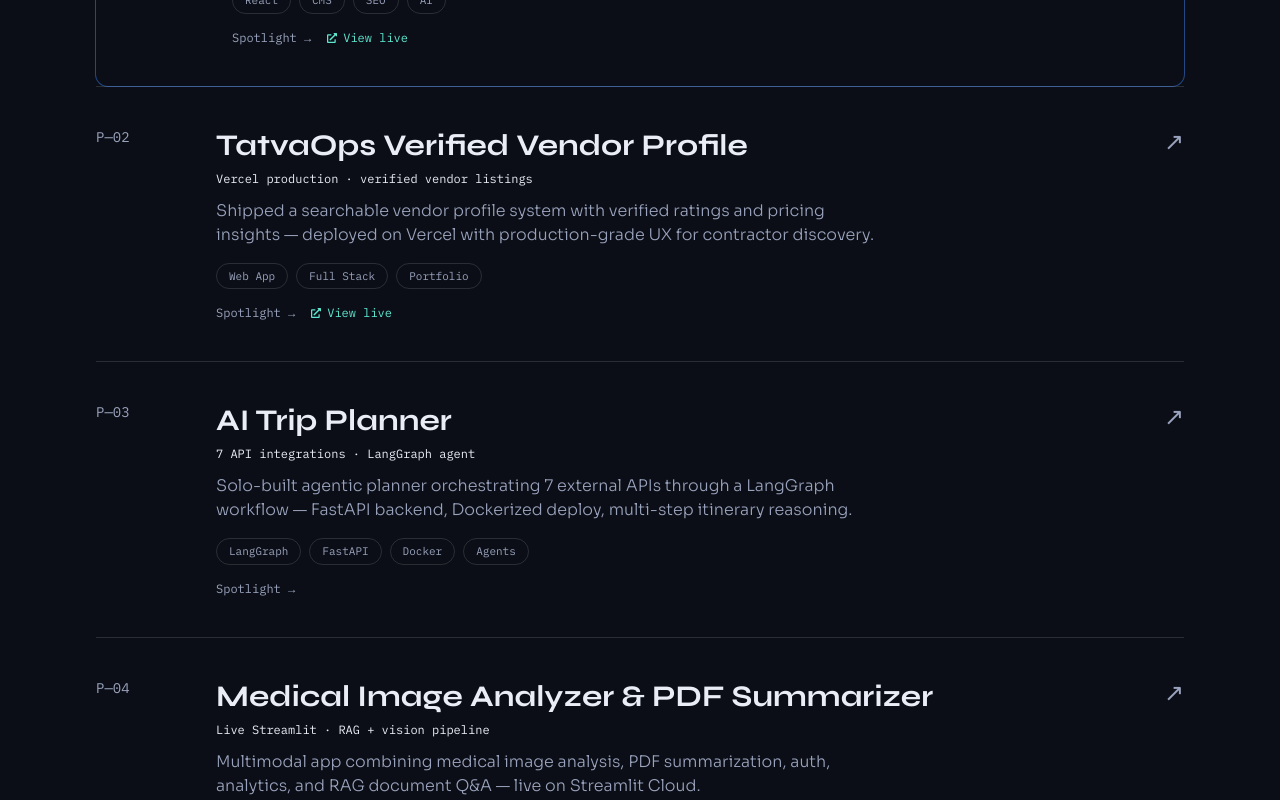
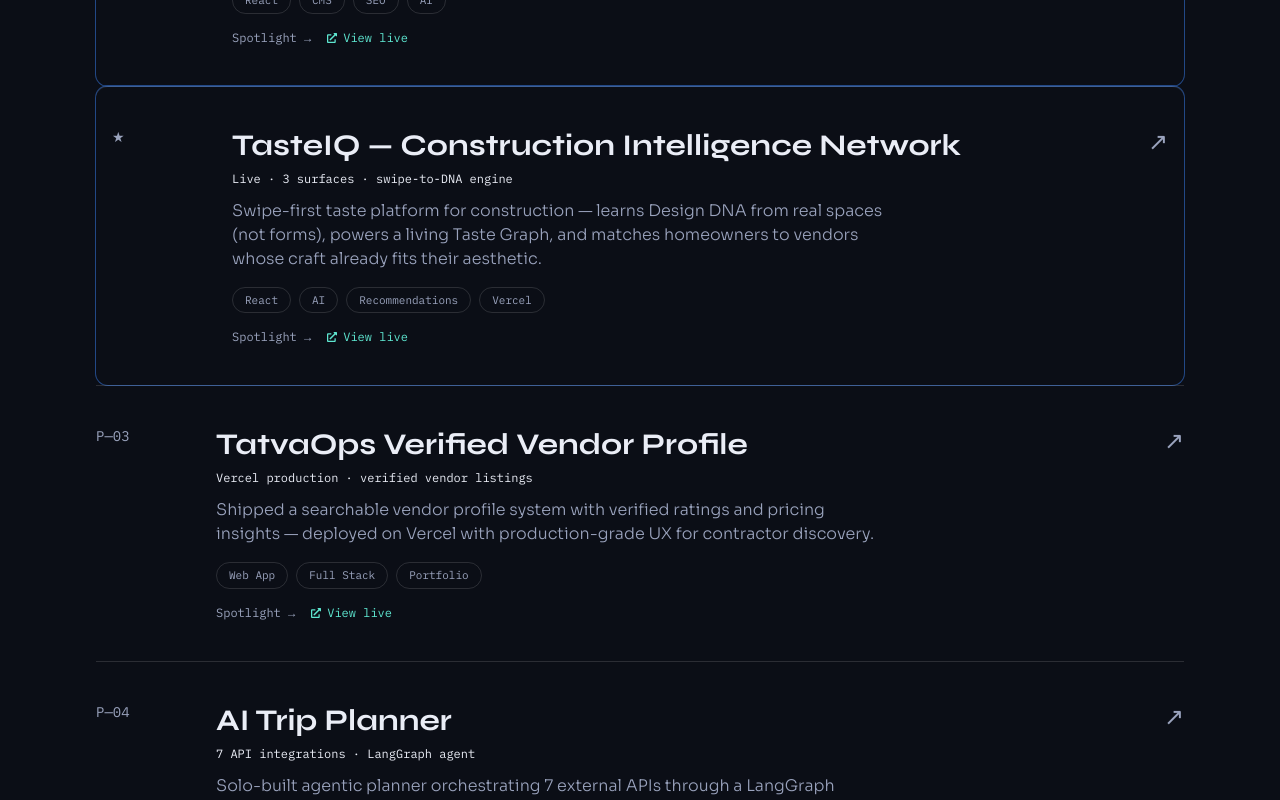
Before and after one commit to Tejasdagr8/Portfolio, a React (Vite) app: page / in a window 1280 px wide. Shown: the part 6600-7400 px from the top of the page. Built offline with nearby package versions, Linux system fonts and the light colour scheme; no server answers.

Commit message:
Add TasteIQ as a featured project with full case study.
Include live preview, architecture flow, and spotlight copy for the construction intelligence network at tasteiq.vercel.app.

Co-authored-by: Cursor <cursoragent@cursor.com>

```diff
--- a/src/data/architectureFlows.js
+++ b/src/data/architectureFlows.js
@@ -9,6 +9,17 @@ export const architectureFlows = {
       { id: "seo", label: "SEO index", detail: "Indexed pages optimized for construction, interior, solar, and real-estate queries in India." },
     ],
     edges: ["user", "spa", "cms", "analytics", "seo"],
+  },
+  tasteiq: {
+    title: "TasteIQ intelligence pipeline",
+    nodes: [
+      { id: "discover", label: "Discover deck", detail: "Homeowners swipe curated spaces — materials, light, proportion — preference without forms." },
+      { id: "graph", label: "Taste Graph", detail: "Every gesture updates a multidimensional map of style, mood, and construction intent in real time." },
+      { id: "dna", label: "Design DNA", detail: "AI-generated persona: taste vectors, luxury index, budget range, and room-wise signals vendors can use." },
+      { id: "vendor", label: "Vendor OS", detail: "Portfolio upload, master hashtags, and taste-aware reach to aligned homeowners." },
+      { id: "studio", label: "Studio ops", detail: "Catalog governance, AI tagging, moderation, and recommendation experiments." },
+    ],
+    edges: ["discover", "graph", "dna", "vendor", "studio"],
   },
   superagi: {
     title: "SuperAGI campaign pipeline",
--- a/src/data/projects.js
+++ b/src/data/projects.js
@@ -43,6 +43,46 @@ export const projects = [
         ],
         result:
           "Live platform at vantage.withtatva.ai serving the construction vertical — blogs, forums, Radar/InSights modules, and production analytics in one stack.",
+      },
+    },
+  },
+  {
+    title: "TasteIQ — Construction Intelligence Network",
+    description:
+      "Swipe-first taste platform for construction — learns Design DNA from real spaces (not forms), powers a living Taste Graph, and matches homeowners to vendors whose craft already fits their aesthetic.",
+    tags: ["React", "AI", "Recommendations", "Vercel"],
+    categories: ["production", "fullstack", "ml"],
+    featured: true,
+    metric: "Live · 3 surfaces · swipe-to-DNA engine",
+    link: "https://tasteiq.vercel.app/",
+    livePreview: {
+      embedUrl: "https://tasteiq.vercel.app/",
+      note: "Interactive preview — swipe Discover, explore Vendor OS, or open the full network.",
+    },
+    spotlight: {
+      year: "2025–26",
+      role: "Full-stack · AI recommendation · construction vertical",
+      highlights: [
+        "Three product surfaces — Discover (consumer), Vendor OS, and Studio ops — on one Taste Graph",
+        "Design DNA engine: taste vectors, luxury index, budget prediction, and real-time profile learning",
+        "Swipe-based preference capture replaces long questionnaires — show, don't ask",
+        "Master hashtag catalog + AI tagging so vendor portfolios match homeowner intent",
+      ],
+      stack: ["React", "TypeScript", "Vercel", "Recommendation engine", "AI tagging", "Taste Graph"],
+      architecture: ["Swipe deck", "Taste Graph", "Design DNA", "Vendor OS", "Studio ops"],
+      flowKey: "tasteiq",
+      caseStudy: {
+        problem:
+          "Construction and interior decisions stall on vague briefs — homeowners say \"modern\" without actionable taste signals, and vendors can't tell who already responds to their material language before the first call.",
+        contribution:
+          "Built TasteIQ end-to-end: consumer swipe deck, Taste Graph that compounds every gesture, Design DNA profiles vendors can act on, Vendor OS for portfolio upload + governed style tags, and Studio for catalog moderation and recommendation experiments.",
+        challenges: [
+          "Learning multidimensional preference from sparse swipe data without cold-start questionnaires",
+          "Keeping taste vectors, budget signals, and luxury index interpretable for vendors — not black-box scores",
+          "Unifying three roles (homeowner, vendor, ops) on one intelligence layer without fragmenting the UX",
+        ],
+        result:
+          "Live construction intelligence network at tasteiq.vercel.app — swipe curated spaces, unlock shareable Design DNA, and connect with taste-matched vendors from the first hello.",
       },
     },
   },
```
Also changed, not shown: 1 other file (tests, documents, lock files or other folders).
